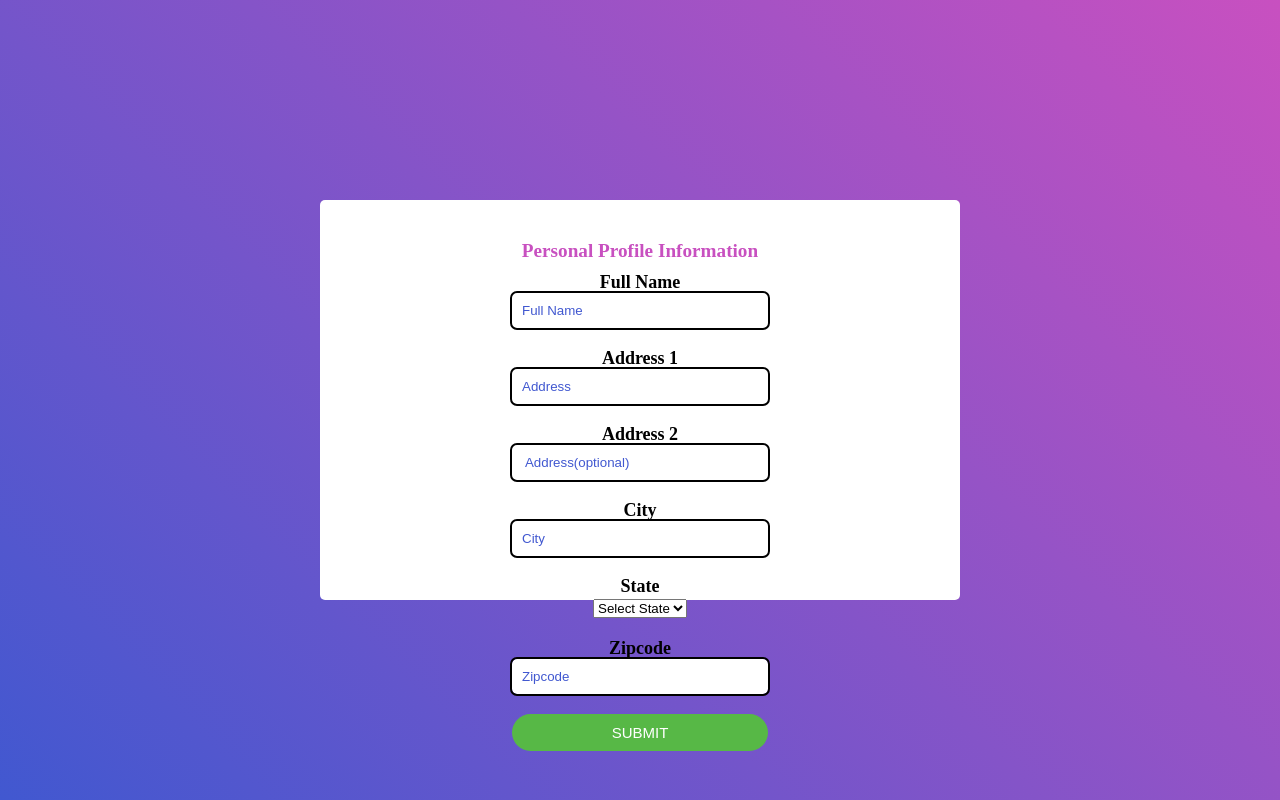
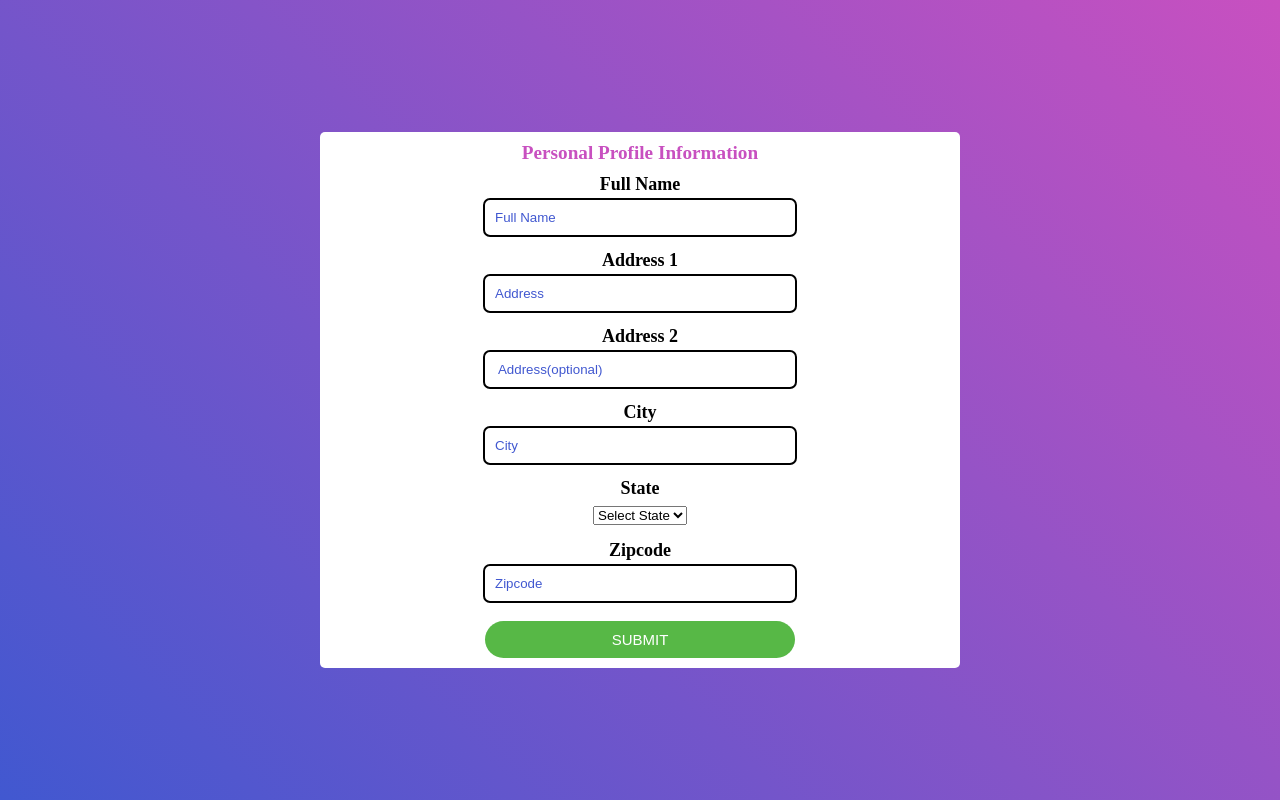
Before and after one commit to cod1r/COSC4353Project, a plain HTML site: page Profile.html in a window 1280 px wide. Drawn offline with Linux system fonts and the light colour scheme.

Commit message:
made some changes to Profile to make it look better

```diff
--- a/Profile.html
+++ b/Profile.html
@@ -36,22 +36,24 @@
       justify-content: center;
       align-items: center;
       flex-direction: column;
-      height: 50%;
       width: 50%;
-      padding: 0;
+      padding: 10px;
       margin: 0;
       min-width: 500px;
       max-width: 700px;
+      min-height: fit-content;
     }
 
     .PersonalProfile {
-      width: 80%;
-      height: 80%;
+      width: 100%;
+      height: 100%;
       display: flex;
       align-items: center;
       justify-content: space-evenly;
       flex-direction: column;
 	  text-align: center;
+      overflow-y: hidden;
+      overflow-x: hidden;
     }
     input {
       outline: solid black 2px;
@@ -69,6 +71,8 @@
     label {
       font-size: large;
       font-weight: 600;
+      width: 100%;
+      margin: 5px;
     }
 
     button {
@@ -97,11 +101,9 @@
 		opacity: 1;
 	}
 
-	label
-	{
-		margin: 10px;
-		width: 100%;
-	}
+    label > div {
+        margin: 5px;
+    }
 
 	header
 	{
```
